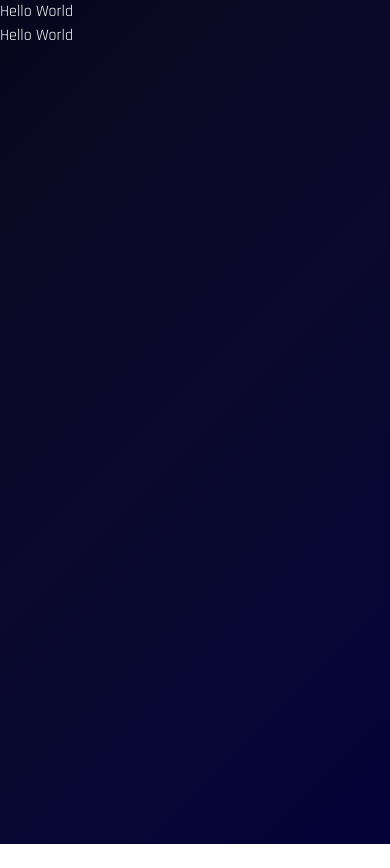
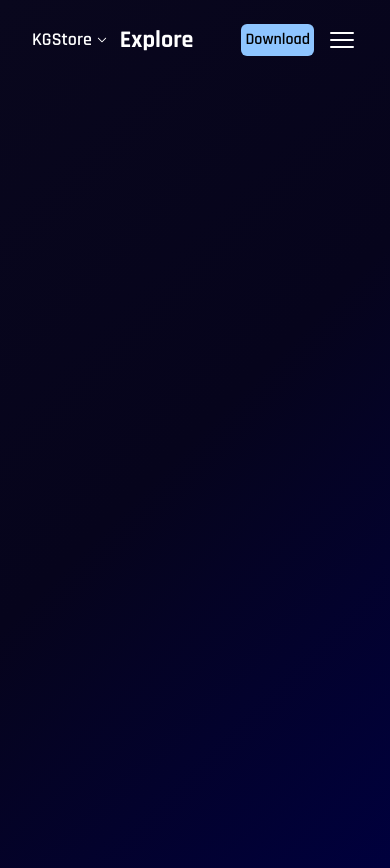
Before and after one commit to tipizzo/gaming-store, a Next.js app: page / in a window 390 px wide. Before the commit the page ends 844 px from the top, so only its background shows below. Built offline with nearby package versions, Linux system fonts and the light colour scheme.

Commit message:
Finalizing the mobile navbar

```diff
--- a/app/components/Navbar.jsx
+++ b/app/components/Navbar.jsx
@@ -0,0 +1,64 @@
+'use client'
+
+import React, { useState } from 'react'
+import { ChevronDownIcon, Bars3Icon, XMarkIcon } from '@heroicons/react/24/solid';
+import { GlobeAltIcon } from '@heroicons/react/24/outline';
+import Link from 'next/link';
+
+const Navbar = () => {
+
+    const [openMenu, setOpenMenu] = useState(false)
+
+    return (
+        <>
+            <nav className='my-6 mx-8'>
+                {/* Mobile Navbar */}
+                <div className='lg:hidden flex justify-between items-center'>
+                    <div className='flex items-center gap-3'>
+                        <div className='flex items-center gap-1'>
+                            <h1 className='font-semibold text-lg'>KGStore</h1>
+                            <ChevronDownIcon className='size-3' />
+                        </div>
+                        <div>
+                            <h3 className='font-bold text-2xl hover:text-gray-300 transition-all duration-300 cursor-pointer'>Explore</h3>
+                        </div>
+                    </div>
+                    <div className='flex items-center gap-3'>
+                        <button className='bg-blue-300 text-black font-semibold p-1 rounded-md cursor-pointer hover:bg-blue-400 transition-all duration-300'>Download</button>
+                        <button onClick={() => setOpenMenu(!openMenu)} className='cursor-pointer'>
+                            {openMenu ? (
+                                <XMarkIcon className='h-8 w-8' />
+                            ) : (
+                                <Bars3Icon className='h-8 w-8' />
+                            )}
+                        </button>
+
+                    </div>
+                </div>
+
+
+                {/* Desktop Navbar */}
+            </nav>
+            {/* Mobile Menu bar */}
+            {openMenu && (
+                <div className='fixed w-full h-screen text-center bg-custom-gradient bg-opacity-50 pt-32 flex flex-col gap-6 z-50'>
+                    <h1 className='font-bold text-4xl'>Menu</h1>
+                    <ul className='flex flex-col gap-3'>
+                        <li className='text-slate-50 font-medium text-lg'><Link href="">Home</Link></li>
+                        <li className='text-slate-50 font-medium text-lg'><Link href="">Products</Link></li>
+                        <li className='text-slate-50 font-medium text-lg'><Link href="">Support</Link></li>
+                        <li className='text-slate-50 font-medium text-lg'><Link href="">Distribute</Link></li>
+                        <li className='text-slate-50 font-medium text-lg'><Link href="">Buy me a Coffee</Link></li>
+                    </ul>
+                    <div className='flex justify-center gap-4'>
+                        <button><GlobeAltIcon className='w-7 h-7' /></button>
+                        <button className='border-2 border-blue-300 font-semibold py-1 px-3 rounded-md cursor-pointer'>Sign In</button>
+                    </div>
+                </div>
+            )}
+        </>
+
+    );
+}
+
+export default Navbar
--- a/app/globals.css
+++ b/app/globals.css
@@ -2,7 +2,7 @@
 @import "tailwindcss";
 
 body {
-  background: linear-gradient(135deg, #09071d, #0b092d, #03033a);
+  background: linear-gradient(135deg, #09071d, #06041c, #00003d);
   min-height: 100vh;
   margin: 0;
   color: white;
--- a/app/layout.js
+++ b/app/layout.js
@@ -1,3 +1,4 @@
+import Navbar from "./components/Navbar";
 import "./globals.css";
 
 export const metadata = {
@@ -9,6 +10,7 @@ export default function RootLayout({ children }) {
   return (
     <html lang="en">
       <body>
+        <Navbar />
         {children}
       </body>
     </html>
--- a/app/page.js
+++ b/app/page.js
@@ -3,8 +3,7 @@ import Image from "next/image";
 export default function Home() {
   return (
     <main>
-      Hello World
-      <h1>Hello World</h1>
+
     </main>
   );
 }
--- a/package.json
+++ b/package.json
@@ -9,9 +9,10 @@
     "lint": "next lint"
   },
   "dependencies": {
+    "@heroicons/react": "^2.2.0",
+    "next": "15.2.1",
     "react": "^19.0.0",
-    "react-dom": "^19.0.0",
-    "next": "15.2.1"
+    "react-dom": "^19.0.0"
   },
   "devDependencies": {
     "@tailwindcss/postcss": "^4",
```
Also changed, not shown: 1 other file (tests, documents, lock files or other folders).
